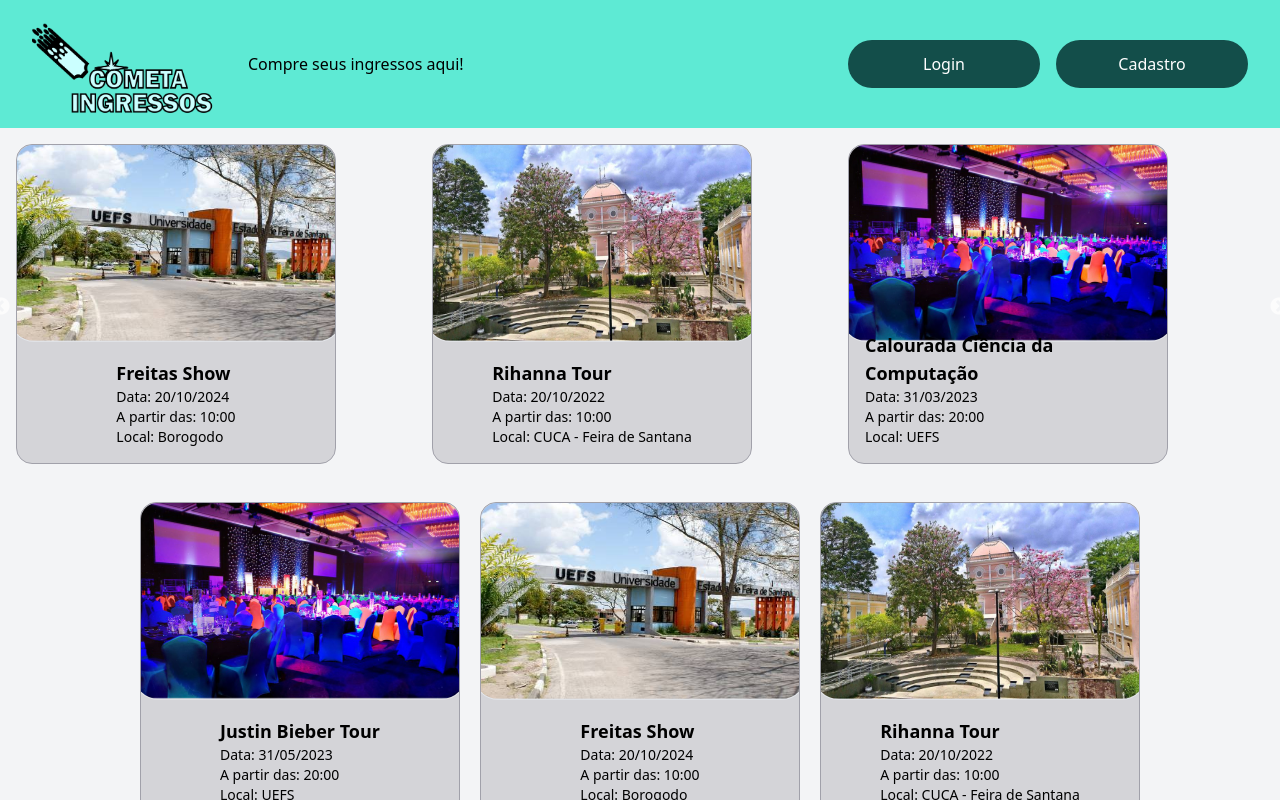
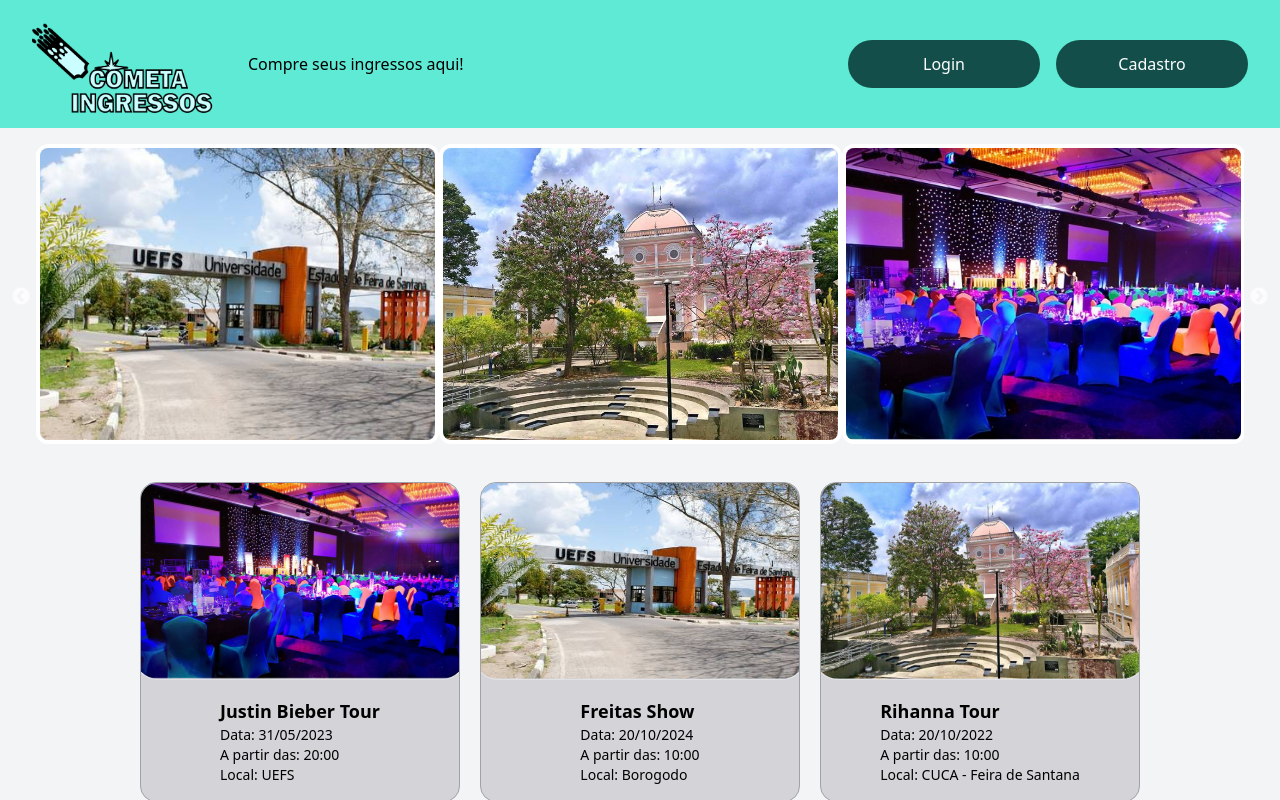
Before and after one commit to Yamazaki-Khaio/Cometa-Ingresso, a Next.js app in the folder ingressoscometa/: page / in a window 1280 px wide. Shown: the top 800 px of the page. Built offline with nearby package versions, Linux system fonts and the light colour scheme.

Commit message:
alteração n

```diff
--- a/ingressoscometa/src/components/DestaqueSemana.tsx
+++ b/ingressoscometa/src/components/DestaqueSemana.tsx
@@ -4,42 +4,41 @@ import Evento from './Evento'
 import { eventos } from './GrindEvento'
 import 'slick-carousel/slick/slick.css'
 import 'slick-carousel/slick/slick-theme.css'
+import { ALL } from 'dns'
 
 const settings = {
-  className: "center",
+  className: "center mx-5",
   dots: false,
   infinite: true,
-  centerPadding: "60px",
+  centerPadding: "50px",
   speed: 2000,
   slidesToShow: 3,
-  slidesToScroll: 1,
   autoplay: true,
   autoplaySpeed: 3000,
   cssEase: "linear",
   adaptiveHeight: true,
   pauseOnHover: true,
+  initialSlide: 0,
+  sliderWidth: 100,
+  slideMargin: 100,
 
 
 }
 
 export default function DestaqueSemana(props: any) {
   return (
-    <div className="relative flex-wrap gap-5 justify-center items-center p-4">
+    <div className="relative flex-wrap justify-center items-center p-4 gap-4">
       <Slider {...settings}>
         {eventos.map((eventoDestaque, index) => (
-            <div key={index} className="destaque-evento">
-          <Evento
-            key={index}
-            Nome={eventoDestaque.Nome}
-            Data={eventoDestaque.Data}
-            Hora={eventoDestaque.Hora}
-            Local={eventoDestaque.Local}
-            Image={eventoDestaque.Image}
-            className="w-full h-full"
-          />
+          <div key={index} className="destaque-evento">
+            <img
+              src={eventoDestaque.Image}
+              alt={eventoDestaque.Nome}
+              className="w-[500px] h-[300px] object-cover rounded-xl border-separate border-4 border-white"
+            />
           </div>
         ))}
       </Slider>
     </div>
-  )
+  );
 }
```
